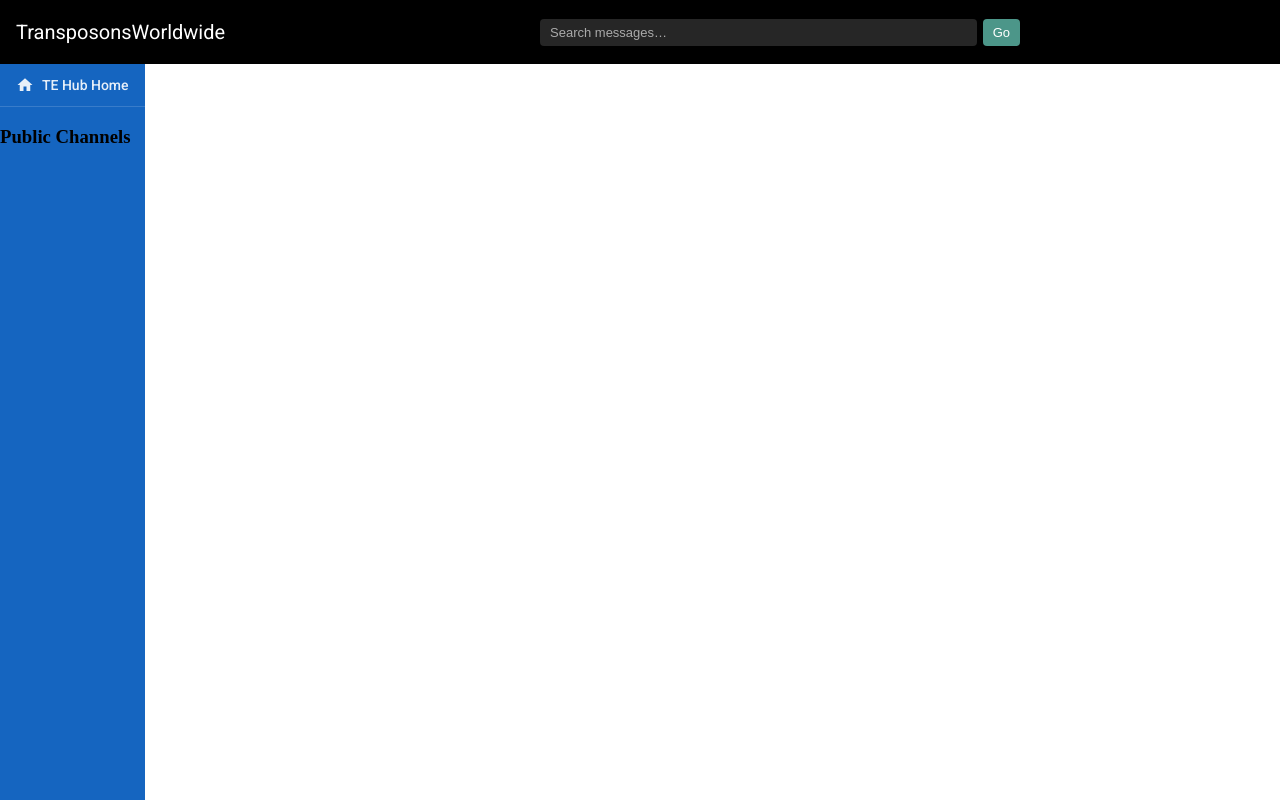
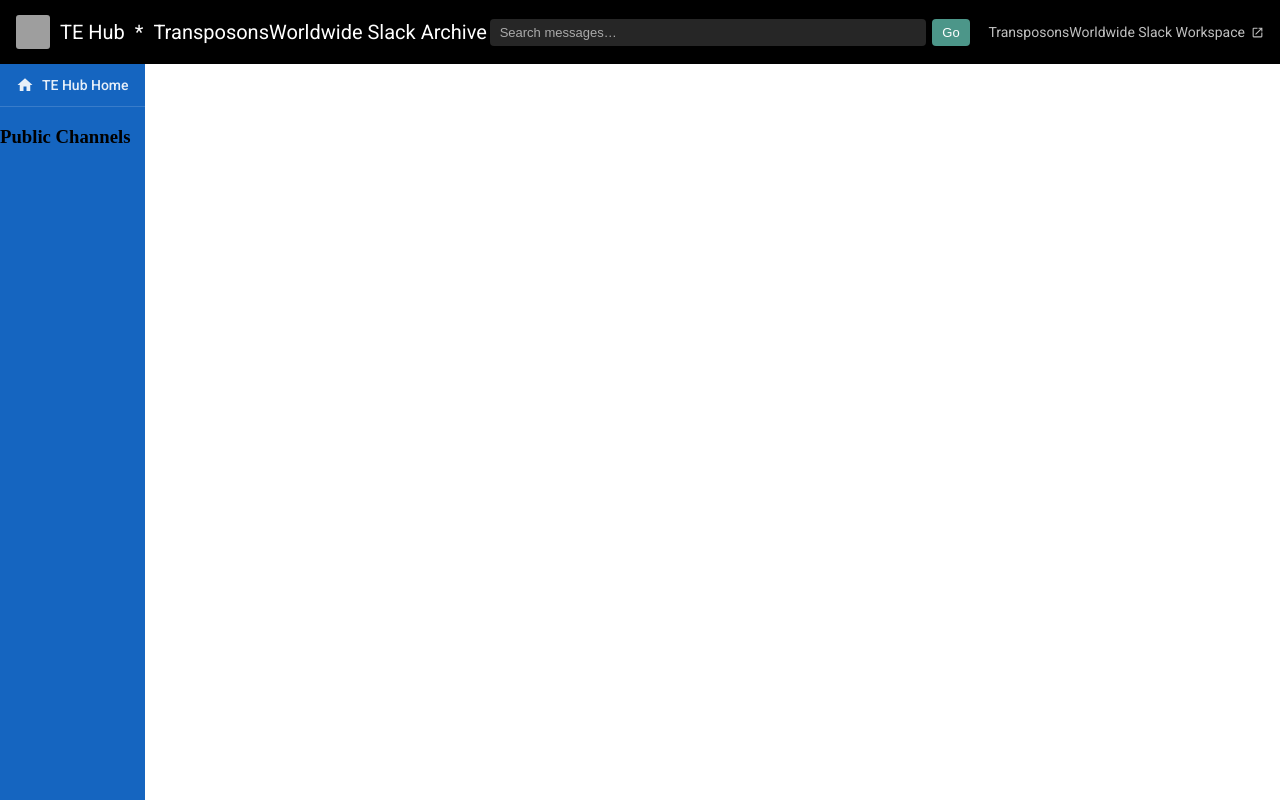
Before and after one commit to TravisWheelerLab/slack-msgs, a Python web app: template templates/viewer.html in a window 1280 px wide. Run offline with Jinja, Linux system fonts and the light colour scheme; the template is opened without the code that fills it, so the values that code supplies are empty; grey boxes are pictures that could not be loaded.

Commit message:
Add links to external Slack channels; add breadcrumb to banner

```diff
--- a/templates/viewer.html
+++ b/templates/viewer.html
@@ -26,7 +26,10 @@
         flex-shrink: 0;
     }
     .banner-brand {
-        flex: 0 0 280px;
+        flex: 0 0 auto;
+        display: flex;
+        align-items: center;
+        gap: 8px;
     }
     .banner-brand a {
         display: flex;
@@ -42,6 +45,19 @@
         font-weight: 400;
         font-size: 1.25rem;
         letter-spacing: normal;
+    }
+    .banner-separator {
+        color: rgba(255,255,255,0.5);
+        font-size: 1.25rem;
+        font-family: Roboto, 'Helvetica Neue', Arial, sans-serif;
+        margin: 0 2px;
+    }
+    .banner-archive-title {
+        color: rgba(255,255,255,0.85);
+        font-family: Roboto, 'Helvetica Neue', Arial, sans-serif;
+        font-weight: 400;
+        font-size: 1.25rem;
+        white-space: nowrap;
     }
     .sidebar-home {
         display: flex;
@@ -95,6 +111,46 @@
         flex-shrink: 0;
     }
     .banner-search button:hover { background: #3d7870; }
+    .join-slack-link {
+        padding: 20px 24px 28px;
+        border-top: 1px solid #e8e8e8;
+        margin-top: 8px;
+    }
+    .join-slack-link a {
+        display: inline-flex;
+        align-items: center;
+        gap: 8px;
+        color: #4A154B;
+        text-decoration: none;
+        font-family: Roboto, 'Helvetica Neue', Arial, sans-serif;
+        font-size: 14px;
+        font-weight: 500;
+        padding: 8px 14px;
+        border: 1px solid #d0ccc8;
+        border-radius: 6px;
+        background: #fafafa;
+        transition: background 0.15s, border-color 0.15s;
+    }
+    .join-slack-link a:hover {
+        background: #f0edf0;
+        border-color: #4A154B;
+        text-decoration: none;
+    }
+    .banner-right {
+        flex: 0 0 auto;
+        margin-left: 16px;
+    }
+    .banner-right a {
+        display: flex;
+        align-items: center;
+        gap: 6px;
+        color: rgba(255,255,255,0.75);
+        text-decoration: none;
+        font-family: Roboto, 'Helvetica Neue', Arial, sans-serif;
+        font-size: 0.875rem;
+        white-space: nowrap;
+    }
+    .banner-right a:hover { color: white; text-decoration: none; }
     #slack-archive-viewer {
         flex: 1;
         overflow: hidden;
@@ -154,15 +210,23 @@
 <div id="te-hub-banner">
     <div class="banner-brand">
         <a href="https://tehub.org">
-            <!-- <img src="https://tehub.org/te_hub_logo_v4.jpg" width="34" height="34" alt="TE Hub"> -->
-            <span>TransposonsWorldwide</span>
+            <img src="https://tehub.org/te_hub_logo_v4.jpg" width="34" height="34" alt="TE Hub">
+            <span>TE Hub</span>
         </a>
+        <span class="banner-separator">*</span>
+        <span class="banner-archive-title">TransposonsWorldwide Slack Archive</span>
     </div>
     <div class="banner-search">
         <form action="{{ url_for('search') }}" method="get">
             <input type="text" name="q" placeholder="Search messages…" value="">
             <button type="submit">Go</button>
         </form>
+    </div>
+    <div class="banner-right">
+        <a href="https://transposonsworldwide.slack.com/" target="_blank" rel="noopener">
+            TransposonsWorldwide Slack Workspace
+            <svg xmlns="http://www.w3.org/2000/svg" viewBox="0 0 24 24" width="13" height="13" fill="currentColor"><path d="M19 19H5V5h7V3H5a2 2 0 0 0-2 2v14a2 2 0 0 0 2 2h14a2 2 0 0 0 2-2v-7h-2v7zM14 3v2h3.59l-9.83 9.83 1.41 1.41L19 6.41V10h2V3h-7z"/></svg>
+        </a>
     </div>
 </div>
 <div id="slack-archive-viewer">
@@ -250,6 +314,25 @@
                 {% endif %}
             {% endif %}
         {% endfor %}
+        {% set ch = channel_meta.get(name, {}) %}
+        {% if ch.id and ch.team_id %}
+        <div class="join-slack-link">
+            <a href="https://app.slack.com/client/{{ ch.team_id }}/{{ ch.id }}" target="_blank" rel="noopener">
+                <svg xmlns="http://www.w3.org/2000/svg" viewBox="0 0 127 127" width="18" height="18" aria-hidden="true">
+                    <path d="M27.2 80c0 7.3-5.9 13.2-13.2 13.2C6.7 93.2.8 87.3.8 80c0-7.3 5.9-13.2 13.2-13.2h13.2V80z" fill="#E01E5A"/>
+                    <path d="M33.7 80c0-7.3 5.9-13.2 13.2-13.2 7.3 0 13.2 5.9 13.2 13.2v33c0 7.3-5.9 13.2-13.2 13.2-7.3 0-13.2-5.9-13.2-13.2V80z" fill="#E01E5A"/>
+                    <path d="M46.9 27c-7.3 0-13.2-5.9-13.2-13.2C33.7 6.5 39.6.6 46.9.6c7.3 0 13.2 5.9 13.2 13.2V27H46.9z" fill="#36C5F0"/>
+                    <path d="M46.9 33.5c7.3 0 13.2 5.9 13.2 13.2 0 7.3-5.9 13.2-13.2 13.2H13.9C6.6 59.9.7 54 .7 46.7c0-7.3 5.9-13.2 13.2-13.2h33z" fill="#36C5F0"/>
+                    <path d="M99.9 46.7c0-7.3 5.9-13.2 13.2-13.2 7.3 0 13.2 5.9 13.2 13.2 0 7.3-5.9 13.2-13.2 13.2H99.9V46.7z" fill="#2EB67D"/>
+                    <path d="M93.4 46.7c0 7.3-5.9 13.2-13.2 13.2-7.3 0-13.2-5.9-13.2-13.2V13.7C67 6.4 72.9.5 80.2.5c7.3 0 13.2 5.9 13.2 13.2v33z" fill="#2EB67D"/>
+                    <path d="M80.2 99.7c7.3 0 13.2 5.9 13.2 13.2 0 7.3-5.9 13.2-13.2 13.2-7.3 0-13.2-5.9-13.2-13.2V99.7h13.2z" fill="#ECB22E"/>
+                    <path d="M80.2 93.2c-7.3 0-13.2-5.9-13.2-13.2 0-7.3 5.9-13.2 13.2-13.2h33c7.3 0 13.2 5.9 13.2 13.2 0 7.3-5.9 13.2-13.2 13.2h-33z" fill="#ECB22E"/>
+                </svg>
+                Join the conversation on Slack
+                <svg xmlns="http://www.w3.org/2000/svg" viewBox="0 0 24 24" width="13" height="13" fill="currentColor" aria-hidden="true"><path d="M19 19H5V5h7V3H5a2 2 0 0 0-2 2v14a2 2 0 0 0 2 2h14a2 2 0 0 0 2-2v-7h-2v7zM14 3v2h3.59l-9.83 9.83 1.41 1.41L19 6.41V10h2V3h-7z"/></svg>
+            </a>
+        </div>
+        {% endif %}
     </div>
 </div>
 
```
Also changed, not shown: templates/search_results.html (+42 -3 lines), wsgi.py (+14 -0 lines).
